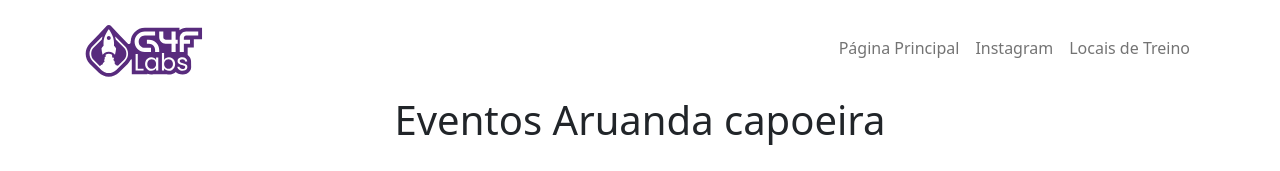
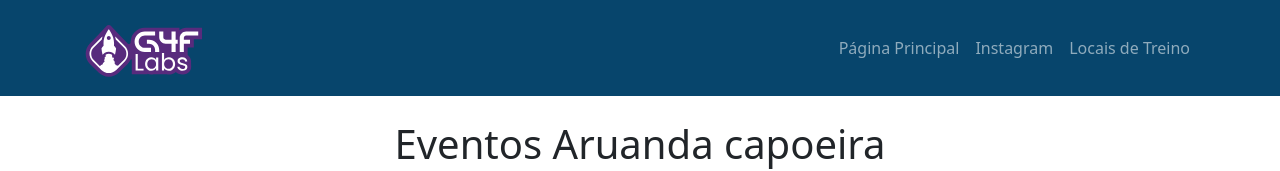
Before and after one commit to LucaMaia/PrototipoSiteAruanda, a Next.js app: page /noticias in a window 1280 px wide. Shown: the top 171 px of the page. Built offline with nearby package versions, Linux system fonts and the light colour scheme.

Commit message:
alteração navbar

```diff
--- a/components/Navbar/index.jsx
+++ b/components/Navbar/index.jsx
@@ -5,7 +5,7 @@ import Navbar from 'react-bootstrap/Navbar';
 
 export default function NavbarComponent({link,image}) {
     return (
-        <Navbar collapseOnSelect expand="lg">
+        <Navbar collapseOnSelect expand="lg" variant="dark" style={{backgroundColor:"#07456C", overflow:"hidden", position:"fixed", width:"100%", zIndex:"100"}}>
             <Container>
                 <Navbar.Brand href="/" style={{display:"flex", alignItems:"center"}}>
                     <Image
--- a/pages/index.jsx
+++ b/pages/index.jsx
@@ -47,7 +47,9 @@ export default function Home() {
         {/*<Topo/>*/}
 
         {/*<div className={styles.caroussel}>*/}
+        <div style={{paddingTop:"95px"}}>
             <CarouselComponent link={carroussel}/>
+        </div>
         {/*</div>*/}
 
         <h2 className={styles.text_historia} id="jornada">
--- a/pages/locais-treino/index.jsx
+++ b/pages/locais-treino/index.jsx
@@ -24,6 +24,9 @@ export default function LocaisTreino(){
                 link={navbar}
                 image="/labslogo.svg"
             />
+            <div style={{paddingTop:"120px"}}>
+
+            </div>
             <h1 className={styles.text}>
                 Locais de Treino Aruanda Capoeira
             </h1>
--- a/pages/noticias/index.jsx
+++ b/pages/noticias/index.jsx
@@ -31,6 +31,7 @@ export default function Noticias(){
                 link={navbar}
                 image="/labslogo.svg"
             />
+            <div style={{paddingTop:"120px"}}>
                 <h1 className={styles.text}>
                     Eventos Aruanda capoeira
                 </h1>
@@ -41,6 +42,8 @@ export default function Noticias(){
                         color="gray"
                     />
                 </div>
+            </div>
+
             <Footer/>
         </>
     )
```
